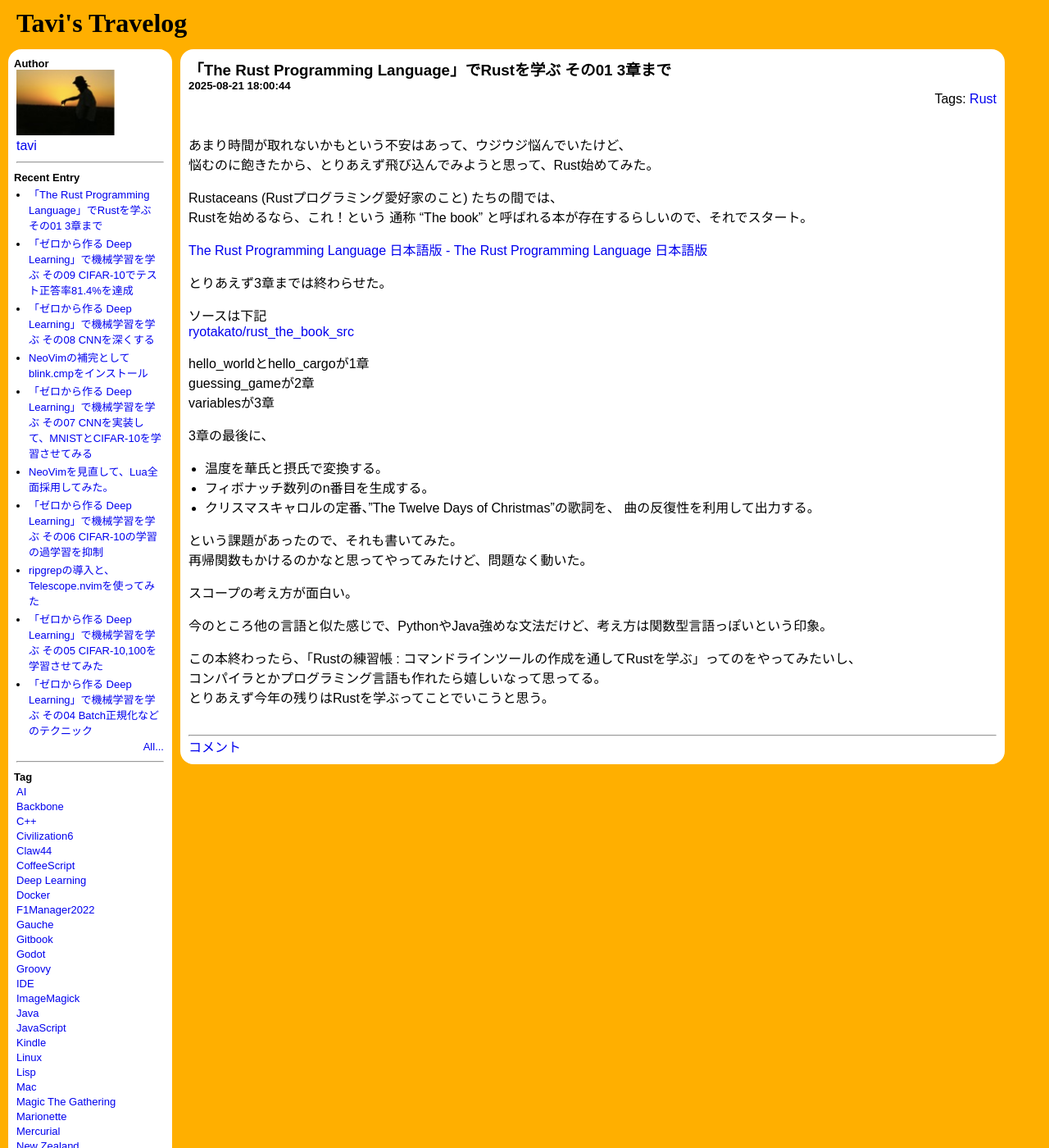
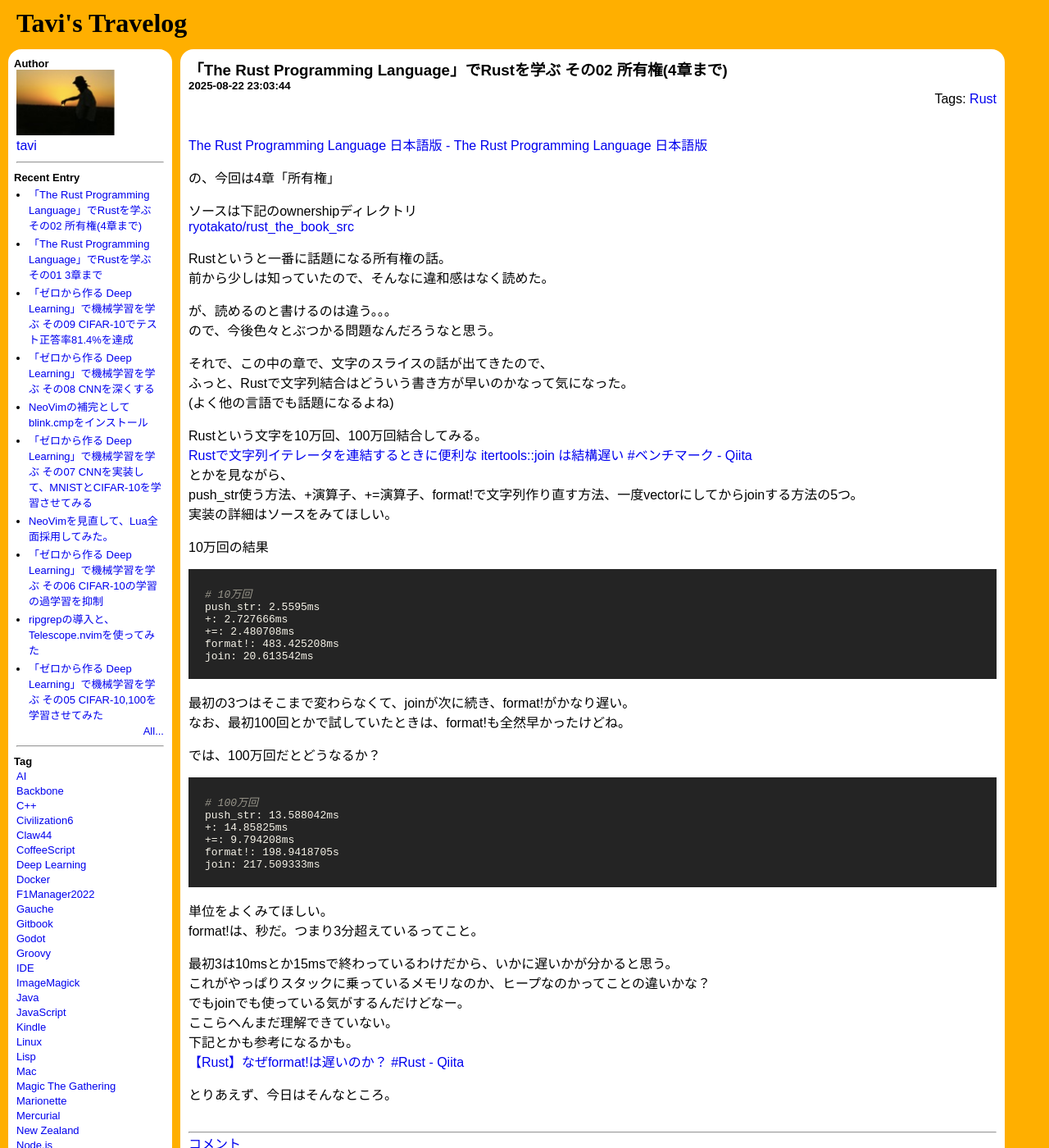
Before and after one commit to ryotakato/ryotakato.github.io, a Jekyll site: the page built from index.md, in a window 1280 px wide and 1400 px high. Shown: the whole window at 82% size. Built offline with Jekyll 4.4.1, drawn with Linux system fonts in a browser that asks for light colours.

Commit message:
add article

````diff
--- /dev/null
+++ b/_posts/2025-08-22-learning-the-book-of-rust-02.md
@@ -0,0 +1,78 @@
+---
+layout: post
+title: "「The Rust Programming Language」でRustを学ぶ その02 所有権(4章まで)"
+tags : [Rust]
+date: 2025-08-22 23:03:44
+---
+
+
+
+[The Rust Programming Language 日本語版 - The Rust Programming Language 日本語版](https://doc.rust-jp.rs/book-ja/title-page.html)
+
+の、今回は4章「所有権」
+
+ソースは下記のownershipディレクトリ
+[ryotakato/rust_the_book_src](https://github.com/ryotakato/rust_the_book_src)
+
+
+
+Rustというと一番に話題になる所有権の話。
+前から少しは知っていたので、そんなに違和感はなく読めた。
+
+が、読めるのと書けるのは違う。。。
+ので、今後色々とぶつかる問題なんだろうなと思う。
+
+
+それで、この中の章で、文字のスライスの話が出てきたので、
+ふっと、Rustで文字列結合はどういう書き方が早いのかなって気になった。
+(よく他の言語でも話題になるよね)
+
+Rustという文字を10万回、100万回結合してみる。
+[Rustで文字列イテレータを連結するときに便利な itertools::join は結構遅い #ベンチマーク - Qiita](https://qiita.com/maguro_tuna/items/003a19f782884a694f8f)
+とかを見ながら、
+push_str使う方法、+演算子、+=演算子、format!で文字列作り直す方法、一度vectorにしてからjoinする方法の5つ。
+実装の詳細はソースをみてほしい。
+
+
+10万回の結果
+
+
+```bash
+# 10万回
+push_str: 2.5595ms
++: 2.727666ms
++=: 2.480708ms
+format!: 483.425208ms
+join: 20.613542ms
+```
+
+最初の3つはそこまで変わらなくて、joinが次に続き、format!がかなり遅い。
+なお、最初100回とかで試していたときは、format!も全然早かったけどね。
+
+
+では、100万回だとどうなるか？
+
+
+
+```bash
+# 100万回
+push_str: 13.588042ms
++: 14.85825ms
++=: 9.794208ms
+format!: 198.9418705s
+join: 217.509333ms
+```
+
+単位をよくみてほしい。
+format!は、秒だ。つまり3分超えているってこと。
+
+最初3は10msとか15msで終わっているわけだから、いかに遅いかが分かると思う。
+これがやっぱりスタックに乗っているメモリなのか、ヒープなのかってことの違いかな？
+でもjoinでも使っている気がするんだけどなー。
+ここらへんまだ理解できていない。
+下記とかも参考になるかも。
+[【Rust】なぜformat!は遅いのか？ #Rust - Qiita](https://qiita.com/yonaka15/items/a44774ed06ec9f1a7951)
+
+
+
+とりあえず、今日はそんなところ。
````
Also changed, not shown: _posts/2025-01-04-what-i-want-to-read-2025.md (+2 -0 lines).
